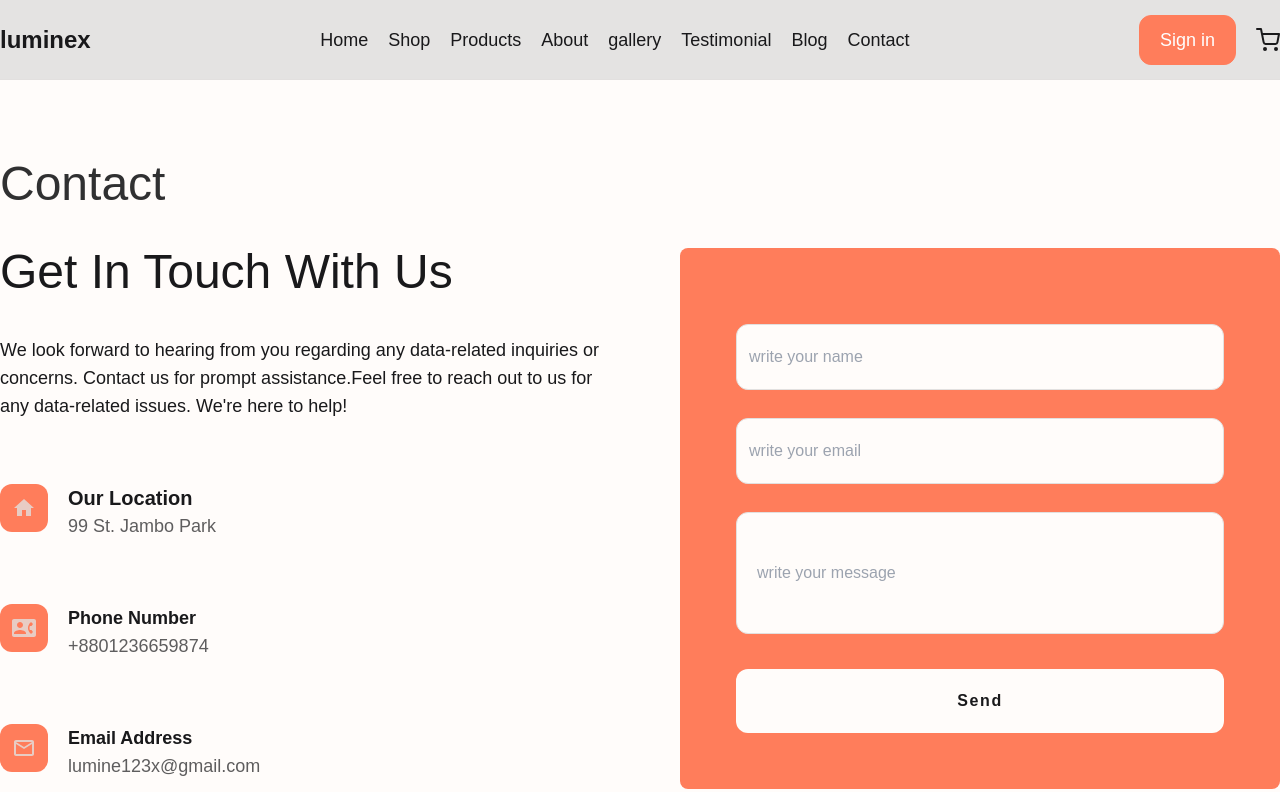
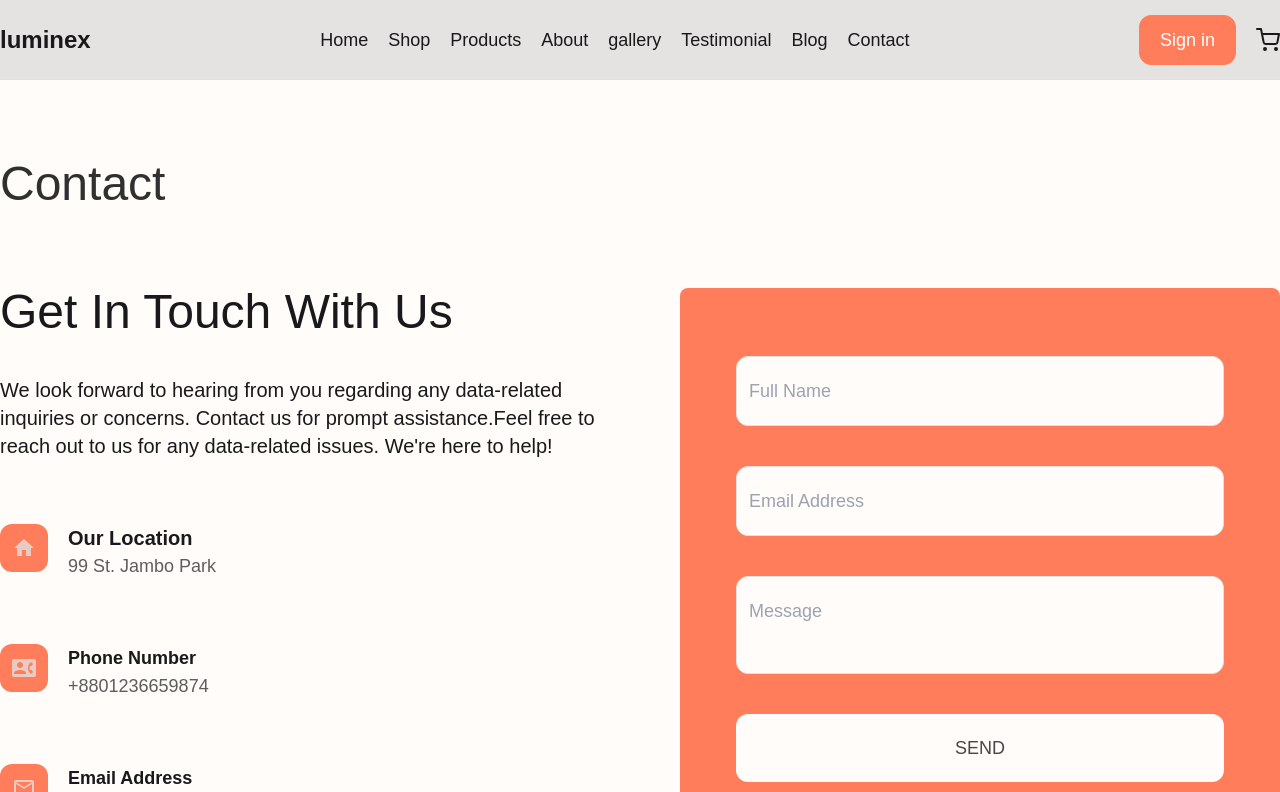
Before and after one commit to kajal-rekha/luminex-client, a Next.js app: page /contact in a window 1280 px wide. Shown: the top 792 px of the page. Built offline with nearby package versions, Linux system fonts and the light colour scheme; a web font is replaced by a local one.

Commit message:
email.js integration

```diff
--- a/app/(auth)/sign-up/_components/SignUpPicture.tsx
+++ b/app/(auth)/sign-up/_components/SignUpPicture.tsx
@@ -3,21 +3,22 @@ import Image from "next/image";
 
 const SignUpPicture = () => {
   return (
-    <div className="relative h-full w-full overflow-hidden">
+    <div className='relative h-full w-full overflow-hidden'>
       <Image
-        src="https://res.cloudinary.com/dh0ado2ir/image/upload/v1702441596/newsletter-image_abegwu.jpg"
-        alt="sign in picture"
+        src='https://res.cloudinary.com/dh0ado2ir/image/upload/v1702582336/rings-2-1_vgthi2.jpg'
+        alt='sign in picture'
         width={720}
         height={1280}
         priority
-        className="h-full w-full object-cover"
+        className='h-full w-full object-cover'
       />
 
       <Overlay />
-      <div className="absolute bottom-0 left-0 right-0 top-0 z-[2] flex h-full w-full items-end p-20 text-center text-white">
+      <div className='absolute bottom-0 left-0 right-0 top-0 z-[2] flex h-full w-full items-end p-20 text-center text-white'>
         <h3>
-          "Wearing jewellery won't transform your life. But it may just make
-          your day go from ordinary to extraordinary." _ Nikki
+          "Wearing jewelry is like carrying a little piece of art with you. It
+          won't change the world, but it might just brighten your corner of it."
+          - Nikki
         </h3>
       </div>
     </div>
--- a/app/contact/page.tsx
+++ b/app/contact/page.tsx
@@ -1,17 +1,58 @@
+"use client";
+
 import { buttonVariants } from "@/components/ui/Button";
 import SectionTitle from "@/components/ui/SectionTitle";
 import { cn } from "@/lib/utils";
+import { useRef, useState } from "react";
+import toast from "react-hot-toast";
 import { MdHome, MdContactPhone, MdOutlineMailOutline } from "react-icons/md";
+import emailjs from "@emailjs/browser";
 
 const Contact = () => {
+  const [formData, setFormData] = useState<{
+    fullName: string;
+    email: string;
+    message: string;
+  }>({ fullName: "", email: "", message: "" });
+
+  const formRef = useRef<HTMLFormElement | null>(null);
+
+  const handleSubmit = (e: React.SyntheticEvent) => {
+    e.preventDefault();
+
+    //emailjs integration
+
+    emailjs
+      .sendForm(
+        process.env.NEXT_PUBLIC_SERVICE_ID as string,
+        process.env.NEXT_PUBLIC_TEMPLATE_ID as string,
+        formRef.current as HTMLFormElement,
+        process.env.NEXT_PUBLIC_USER_ID as string
+      )
+      .then(
+        () => {
+          toast.success("Your message sent!");
+          setFormData({
+            fullName: "",
+            email: "",
+            message: "",
+          });
+        },
+        () => {
+          toast.error("Failed, please try again later!");
+        }
+      );
+    console.log(formData);
+  };
+
   return (
     <main className='wrapper sp mt-20'>
       <SectionTitle title='Contact' />
 
-      <div className='grid grid-cols md: grid-cols-2 gap-20'>
+      <div className='grid grid-cols md: grid-cols-2 gap-20 mt-20'>
         <div>
           <h2 className='mb-10'>Get In Touch With Us</h2>
-          <p>
+          <p className='text-xl'>
             We look forward to hearing from you regarding any data-related
             inquiries or concerns. Contact us for prompt assistance.Feel free to
             reach out to us for any data-related issues. We're here to help!
@@ -47,38 +88,60 @@ const Contact = () => {
           </div>
         </div>
 
-        <div className='w-full bg-orange rounded-lg p-14'>
-          <form className='flex flex-col gap-7 mt-5'>
-            <div className=''>
+        <div className='w-full bg-orange rounded-lg py-7 px-14'>
+          <form
+            ref={formRef}
+            onSubmit={handleSubmit}
+            className='contact-form flex flex-col text-lg gap-10 py-10  mx-auto '
+          >
+            <div className='form-control flex flex-col gap-2'>
               <input
                 type='text'
-                name='name'
-                placeholder='write your name'
-                readOnly
+                name='fullname'
+                placeholder='Full Name'
+                value={formData.fullName}
+                onChange={(e) =>
+                  setFormData({ ...formData, fullName: e.target.value })
+                }
+                required
                 className='eq w-full rounded-xl border border-gray px-3 py-5 outline-none focus:border-light bg-light'
               />
             </div>
-            <div>
+            <div className='form-control flex flex-col gap-2'>
               <input
-                type='text'
+                type='email'
                 name='email'
-                placeholder='write your email'
-                readOnly
-                className='eq w-full rounded-xl border border-gray px-3 py-5 outline-none focus:border-light bg-light'
+                placeholder='Email Address'
+                value={formData.email}
+                onChange={(e) =>
+                  setFormData({ ...formData, email: e.target.value })
+                }
+                required
+                className='eq w-full rounded-xl border border-gray px-3 py-5 outline-none focus:border-light bg-light '
               />
             </div>
-            <div>
+
+            <div className='form-control flex flex-col gap-2'>
               <textarea
-                placeholder='write your message'
+                placeholder='Message'
                 name='message'
-                rows={1}
-                cols={30}
-                className='eq w-full rounded-xl border border-gray line-none py-12 px-5 resize-none outline-none focus:border-light bg-light'
+                required
+                value={formData.message}
+                onChange={(e) =>
+                  setFormData({ ...formData, message: e.target.value })
+                }
+                className='eq w-full rounded-xl border border-gray px-3 py-5 outline-none focus:border-light bg-light resize-none'
               />
             </div>
-            <button type='submit' className='bg-light py-5 px-2 rounded-xl font-semibold tracking-widest text-dark'>
-              Send
-            </button>
+            <div className='submit  rounded-xl py-5 px-8 text-center overflow-hidden  font-medium hover:bg-light/80  bg-light eq'>
+              <button
+                role='link'
+                type='submit'
+                className=' text-dark/80 uppercase'
+              >
+                Send
+              </button>
+            </div>
           </form>
         </div>
       </div>
@@ -87,3 +150,5 @@ const Contact = () => {
 };
 
 export default Contact;
+
+// className='eq w-full rounded-xl border border-gray px-3 py-5 outline-none focus:border-light bg-light'
--- a/app/globals.css
+++ b/app/globals.css
@@ -50,6 +50,26 @@ small {
 
 .link-item:hover::after {
   @apply w-full;
+}
+
+::selection {
+  background-color: #32b8cb;
+  color: #f0f9ff;
+}
+
+::-webkit-scrollbar {
+  width: 10px;
+}
+
+::-webkit-scrollbar-thumb {
+  height: 5%;
+  background-color: #ff7d5b;
+  border-radius: 50px;
+}
+
+
+::-webkit-scrollbar-track {
+  background-color: #fff1f2;
 }
 
 /* SWIPER STYLES */
@@ -107,9 +127,9 @@ small {
 .gallery-grid-parent {
   display: grid;
   grid-template-areas:
-    'a a b d e e e'
-    'a a b d f g g'
-    'c c c d f h i';
+    "a a b d e e e"
+    "a a b d f g g"
+    "c c c d f h i";
 }
 
 .grid-child-1 {
@@ -140,7 +160,6 @@ small {
   grid-area: i;
 }
 
-
 .footer-bg {
   max-width: 100vw;
   height: 65vh;
--- a/package.json
+++ b/package.json
@@ -9,6 +9,7 @@
     "lint": "next lint"
   },
   "dependencies": {
+    "@emailjs/browser": "^3.11.0",
     "@reduxjs/toolkit": "^2.0.1",
     "axios": "^1.6.2",
     "class-variance-authority": "^0.7.0",
```
Also changed, not shown: 1 other file (tests, documents, lock files or other folders).
